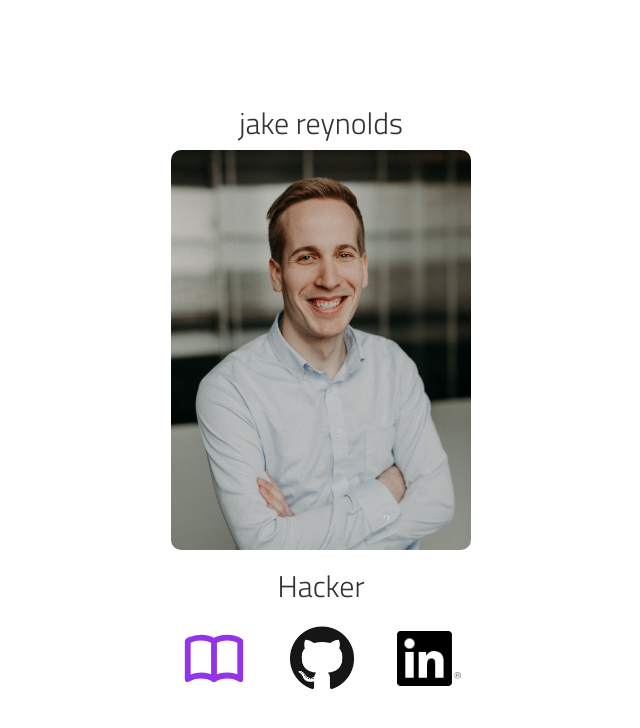
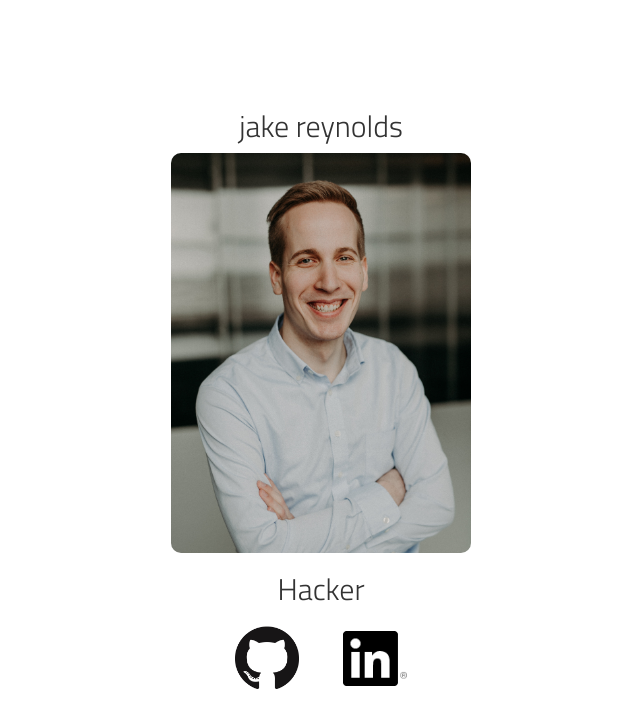
Before and after one commit to JacobReynolds/Personal-Site, a plain HTML site: page index.html in a window 1280 px wide. Shown: the whole page, without its empty margins (319-959 px from the left). Drawn offline with nearby package versions, Linux system fonts and the light colour scheme.

Commit message:
Update index.html

```diff
--- a/index.html
+++ b/index.html
@@ -22,8 +22,6 @@
         <div id="mainPic" class="mePic"></div>
         <h2 class="noselect" id="profession">Hacker</h2>
         <div>
-          <a href="https://readmefirst.co/jreynoldsdev" target="_blank"><img src="./readme.svg" class="social"
-              id="readme" /></a>
           <a href="https://github.com/JacobReynolds" target="_blank"><img src="./github.png" class="social" /></a>
           <a href="https://linkedin.com/in/jreynoldsdev" target="_blank"><img src="./linkedin.png" class="social"
               id="linkedIn" /></a>
```
